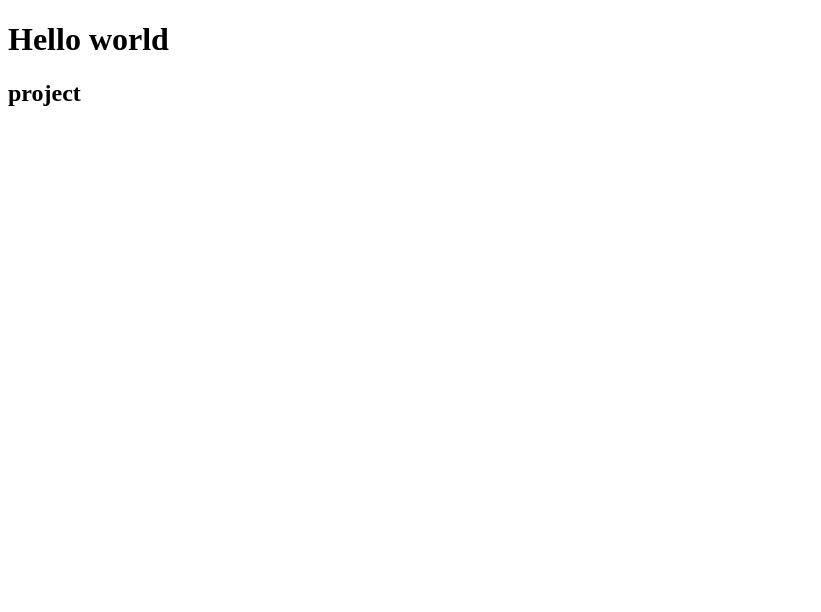
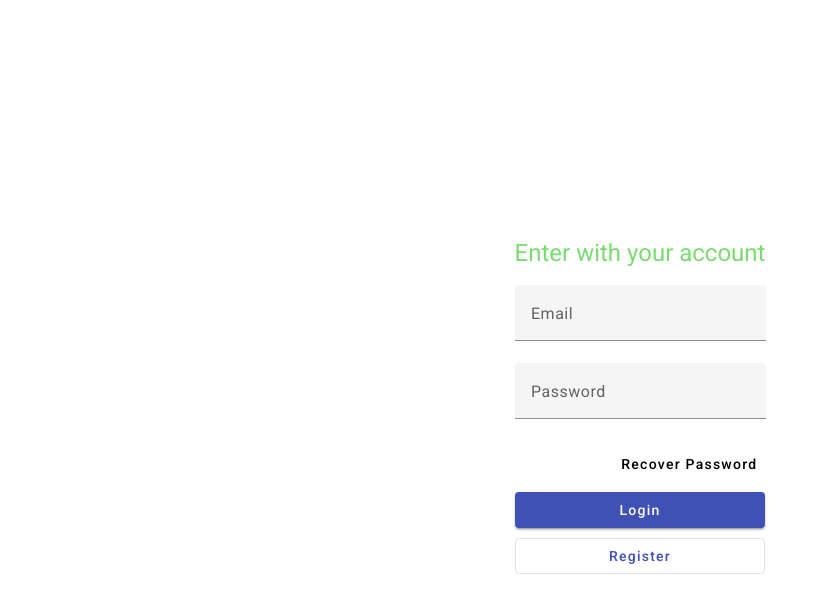
Before and after one commit to namalganegama/RSLUP_Phase2_Namal_Pathum_Project_UI, an Angular app in the folder project/: page /signin in a window 1280 px wide. Before the commit this address led to /. Shown: the top 612 px of the page, without its empty margins (0-821 px from the left). Built offline with nearby package versions, Linux system fonts and the light colour scheme.

Commit message:
Implement Login Page

```diff
--- a/project/angular.json
+++ b/project/angular.json
@@ -30,6 +30,7 @@
               "src/assets"
             ],
             "styles": [
+              "@angular/material/prebuilt-themes/indigo-pink.css",
               "src/styles.scss"
             ],
             "scripts": []
@@ -93,6 +94,7 @@
               "src/assets"
             ],
             "styles": [
+              "@angular/material/prebuilt-themes/indigo-pink.css",
               "src/styles.scss"
             ],
             "scripts": []
--- a/project/package.json
+++ b/project/package.json
@@ -12,10 +12,12 @@
   "private": true,
   "dependencies": {
     "@angular/animations": "^16.2.0",
+    "@angular/cdk": "^16.2.10",
     "@angular/common": "^16.2.0",
     "@angular/compiler": "^16.2.0",
     "@angular/core": "^16.2.0",
     "@angular/forms": "^16.2.0",
+    "@angular/material": "^16.2.10",
     "@angular/platform-browser": "^16.2.0",
     "@angular/platform-browser-dynamic": "^16.2.0",
     "@angular/router": "^16.2.0",
--- a/project/src/app/app-routing.module.ts
+++ b/project/src/app/app-routing.module.ts
@@ -1,7 +1,13 @@
 import { NgModule } from '@angular/core';
 import { RouterModule, Routes } from '@angular/router';
 
-const routes: Routes = [];
+const routes: Routes = [
+  {
+    path: 'signin',
+    loadChildren: () => import('./pages/signin/signin.module')
+    .then(m => m.SigninModule)
+  }
+];
 
 @NgModule({
   imports: [RouterModule.forRoot(routes)],
--- a/project/src/app/app.component.html
+++ b/project/src/app/app.component.html
@@ -1,2 +1 @@
-<h1> Hello world </h1>
-<h2>{{title}}</h2>
+<router-outlet></router-outlet>
--- a/project/src/app/app.module.ts
+++ b/project/src/app/app.module.ts
@@ -3,6 +3,7 @@ import { BrowserModule } from '@angular/platform-browser';
 
 import { AppRoutingModule } from './app-routing.module';
 import { AppComponent } from './app.component';
+import { BrowserAnimationsModule } from '@angular/platform-browser/animations';
 
 @NgModule({
   declarations: [
@@ -10,7 +11,8 @@ import { AppComponent } from './app.component';
   ],
   imports: [
     BrowserModule,
-    AppRoutingModule
+    AppRoutingModule,
+    BrowserAnimationsModule
   ],
   providers: [],
   bootstrap: [AppComponent]
--- /dev/null
+++ b/project/src/app/pages/signin/signin.component.html
@@ -0,0 +1,18 @@
+<main>
+ <form >
+    <h1>Enter with your account</h1>
+    <mat-form-field>
+      <mat-label>Email</mat-label>
+      <input type="email" matInput placeholder="Ex. pat@example.com">
+    </mat-form-field>
+    <mat-form-field>
+        <mat-label>Password</mat-label>
+        <input type="password" matInput placeholder="Password">
+      </mat-form-field>
+      <div class="aligned-to-right">
+      <button mat-button>Recover Password</button>
+      </div>
+      <button mat-raised-button color="primary">Login</button>
+      <button mat-stroked-button color="primary">Register</button>
+  </form>
+</main>
--- /dev/null
+++ b/project/src/app/pages/signin/signin.component.scss
@@ -0,0 +1,36 @@
+main{
+    display: flex;
+    justify-content: center;
+    align-items: center;
+    flex-direction: column;
+
+    height: 100vh;
+}
+
+form{
+    display: flex;
+    justify-content: center;
+    align-items: center;
+    flex-direction: column;
+
+    button,
+    mat-form-field {
+        width: -webkit-fill-available;
+    }
+    button {
+        margin: 5px 0;
+        &[mat-button] {
+            width: auto;
+        }
+    }
+    .aligned-to-right {
+        display: flex;
+        justify-content: end;
+        align-items: end;
+        width: 100%;
+    }
+}
+
+h1{
+    color: #79DB70;
+}
--- a/project/src/index.html
+++ b/project/src/index.html
@@ -6,8 +6,11 @@
   <base href="/">
   <meta name="viewport" content="width=device-width, initial-scale=1">
   <link rel="icon" type="image/x-icon" href="favicon.ico">
+  <link rel="preconnect" href="https://fonts.gstatic.com">
+  <link href="https://fonts.googleapis.com/css2?family=Roboto:wght@300;400;500&display=swap" rel="stylesheet">
+  <link href="https://fonts.googleapis.com/icon?family=Material+Icons" rel="stylesheet">
 </head>
-<body>
+<body class="mat-typography">
   <app-root></app-root>
 </body>
 </html>
--- a/project/src/styles.scss
+++ b/project/src/styles.scss
@@ -1 +1,4 @@
-/* You can add global styles to this file, and also import other style files */
+html, body {
+    height: 100%;
+    background: white;
+ }
```
Also changed, not shown: project/src/app/pages/signin/signin.component.ts (added, +10 -0 lines), project/src/app/pages/signin/signin.module.ts (added, +31 -0 lines), 2 other files (tests, documents, lock files or other folders).
